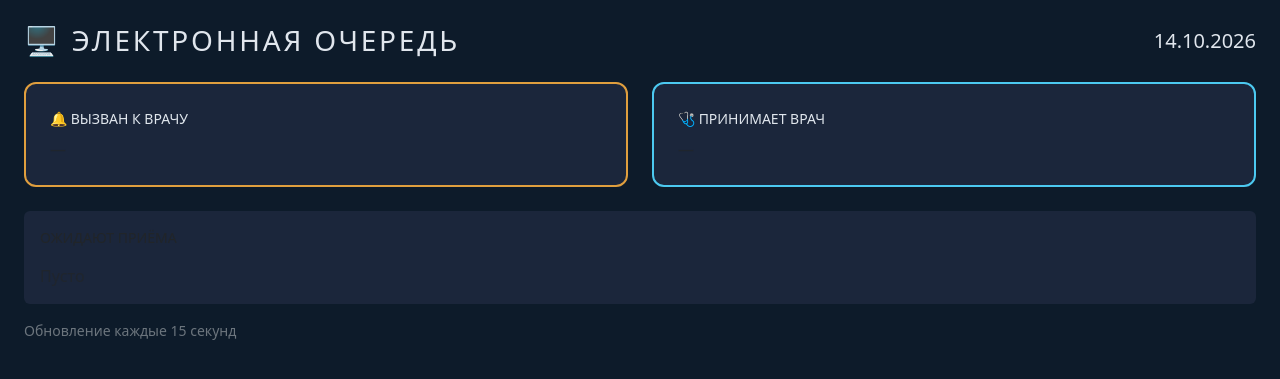
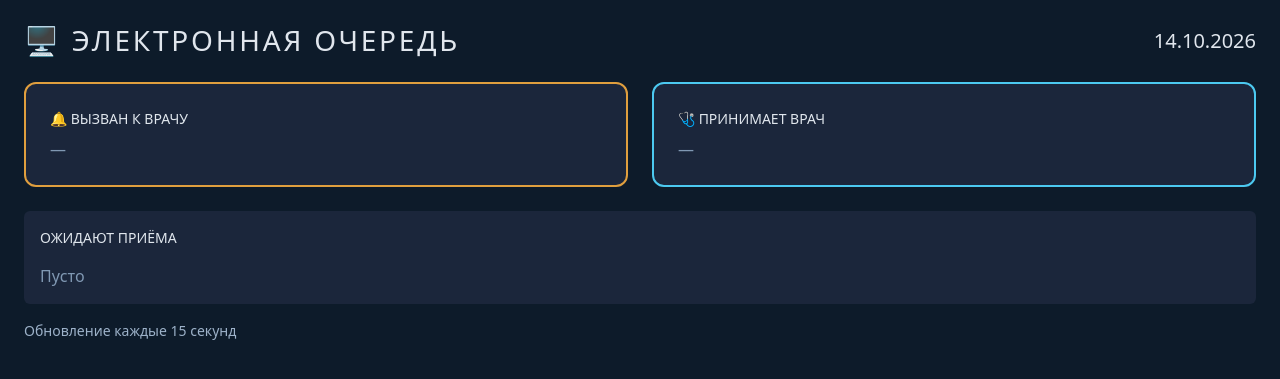
Before and after one commit to dima00110/project-jbnuu, a Django app: page /queue/monitor/ in a window 1280 px wide. Shown: the top 379 px of the page. Run offline with Django 5.2, Linux system fonts and the light colour scheme; data that the repository does not hold is empty.

Commit message:
queue monitor: fix dark-on-dark text on the dark screen
- Bootstrap text-muted (2.4:1) and text-secondary (3.2:1) are tuned for
  a light background and fail AA on #0d1b2a/#1b263b; replaced with
  page-local .monitor-note #9db2c9 (6.95/7.99) and .monitor-empty
  #8098b3 (5.09/5.85) used by the empty placeholders, the 'doctors on
  duty' line and the footer
- .card sets color:var(--bs-body-color) from :root (#212529), so the
  'Ожидают приёма' caption inside the card rendered 1.02:1 on #1b263b;
  redefine the variable on body (#e0e6ed, 12.05:1) plus its -rgb form
  so any card content inherits the light color
- numbers, doctor names and badges kept as is (10-14:1 and 4.69:1 for
  the large bold waiting badges)

```diff
--- a/templates/queue/monitor.html
+++ b/templates/queue/monitor.html
@@ -7,13 +7,24 @@
   <title>Электронная очередь</title>
   <link href="https://cdn.jsdelivr.net/npm/bootstrap@5.3.3/dist/css/bootstrap.min.css" rel="stylesheet">
   <style>
-    body { background: #0d1b2a; color: #e0e6ed; }
+    body {
+      background: #0d1b2a;
+      color: #e0e6ed;
+      /* Bootstrap .card{color:var(--bs-body-color)} иначе берёт #212529
+         из :root — тёмный текст на тёмной карточке */
+      --bs-body-color: #e0e6ed;
+      --bs-body-color-rgb: 224, 230, 237;
+    }
     .monitor-title { letter-spacing: .1em; }
     .call-card { background: #1b263b; border: 2px solid #e09f3e; border-radius: 12px; }
     .call-number { font-size: 5rem; font-weight: 700; color: #e09f3e; line-height: 1; }
     .with-number { font-size: 3.5rem; font-weight: 700; color: #4cc9f0; line-height: 1; }
     .waiting-num { font-size: 1.6rem; font-weight: 600; }
     .doc-name { font-size: 1.1rem; color: #90e0ef; }
+    /* Приглушённые подписи: Bootstrap text-muted/text-secondary рассчитаны
+       на светлый фон и на тёмном дают 2.4–3.7:1 (ниже нормы AA 4.5:1) */
+    .monitor-note  { color: #9db2c9; }  /* подписи и футер */
+    .monitor-empty { color: #8098b3; }  /* заглушки «—», «Пусто» */
   </style>
 </head>
 <body class="p-4">
@@ -33,7 +44,7 @@
             <small>{{ t.doctor.specialty }}</small></span>
         </div>
         {% empty %}
-        <div class="text-muted">—</div>
+        <div class="monitor-empty">—</div>
         {% endfor %}
       </div>
     </div>
@@ -47,7 +58,7 @@
             <small>{{ t.doctor.specialty }}</small></span>
         </div>
         {% empty %}
-        <div class="text-muted">—</div>
+        <div class="monitor-empty">—</div>
         {% endfor %}
       </div>
     </div>
@@ -60,17 +71,17 @@
         {% for t in waiting %}
         <span class="badge waiting-num bg-secondary px-3 py-2">№{{ t.number }}</span>
         {% empty %}
-        <span class="text-muted">Пусто</span>
+        <span class="monitor-empty">Пусто</span>
         {% endfor %}
       </div>
       {% if doctors %}
-      <div class="mt-4 small text-secondary">
+      <div class="mt-4 small monitor-note">
         Приём ведут: {% for d in doctors %}{{ d }}{% if not forloop.last %}, {% endif %}{% endfor %}
       </div>
       {% endif %}
     </div>
   </div>
 
-  <div class="text-secondary small mt-3">Обновление каждые 15 секунд</div>
+  <div class="monitor-note small mt-3">Обновление каждые 15 секунд</div>
 </body>
 </html>
```
